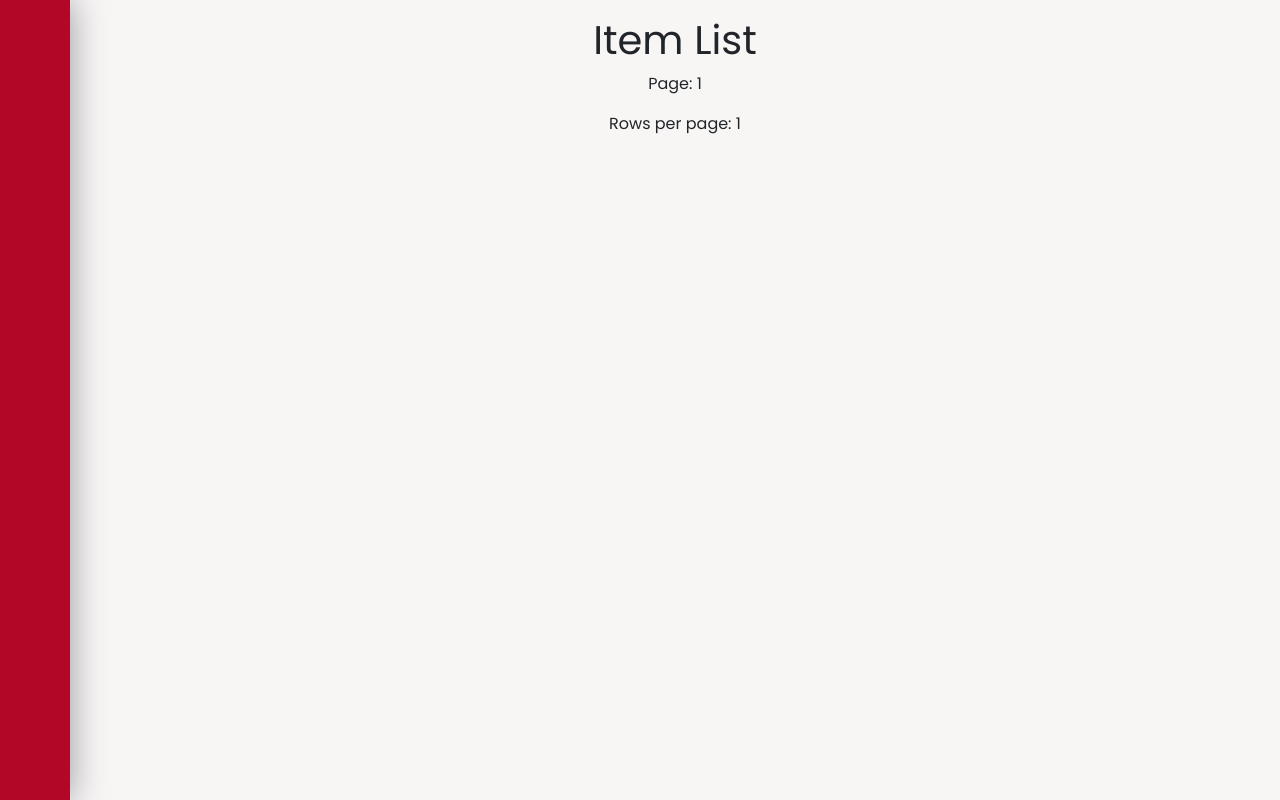
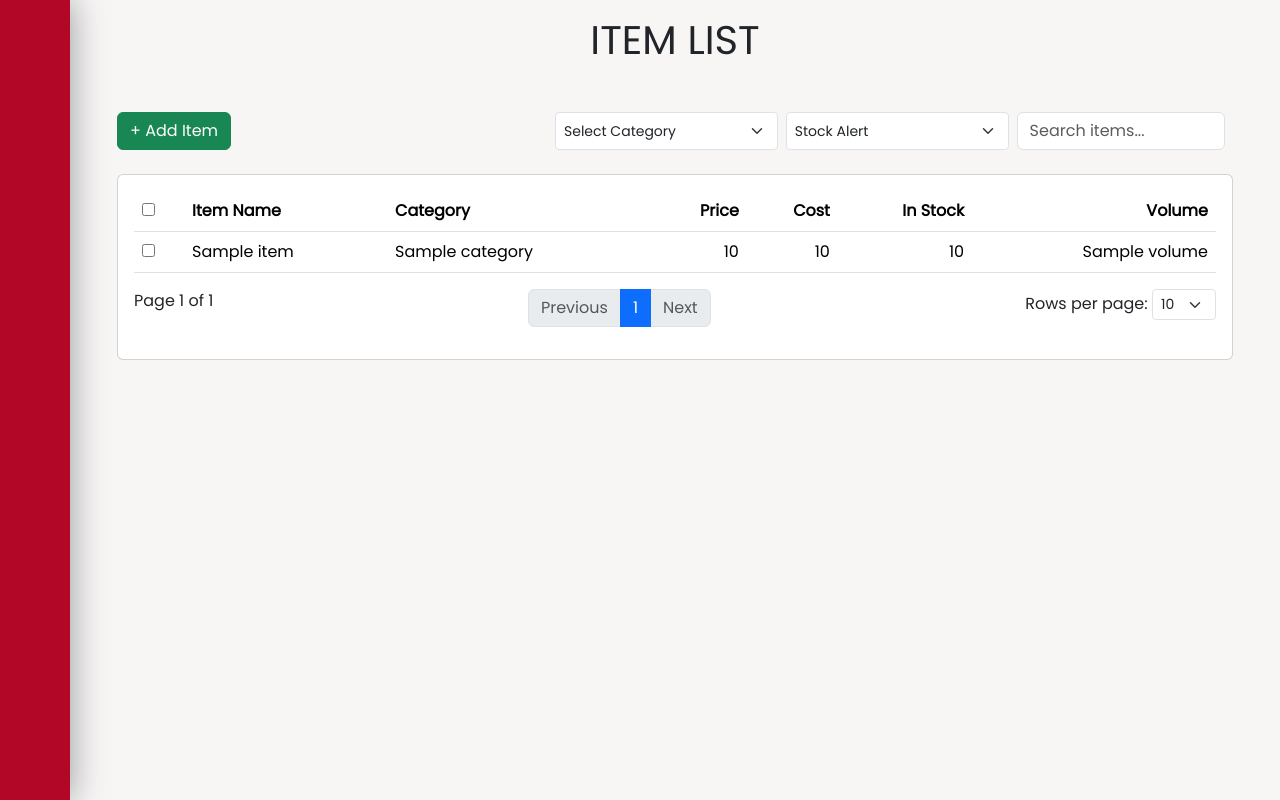
Before and after one commit to porgarmer/Coffyy-Inventory-Management-System, a Django app: template item_list/templates/item_list/index.html in a window 1280 px wide. Run offline with Django 5.2, Linux system fonts and the light colour scheme; the template is opened without the code that fills it: most values are stand-ins (such as "Sample title", 1, 10 or a date in 2020); some libraries are stand-ins or nearby versions.

Commit message:
front end

```diff
--- a/item_list/templates/item_list/index.html
+++ b/item_list/templates/item_list/index.html
@@ -1,9 +1,133 @@
-{% extends 'base.html' %}
+{% extends "base.html" %}
+{% load static %}
 
-{% block title %}Item List{% endblock %}
+{% block title %}ITEM LIST{% endblock %}
+{% block content %}
+<h1>ITEM LIST</h1>
 
-{% block content %}
-<h1>Item List</h1>
-<p>Page: {{ page }}</p>
-<p>Rows per page: {{ rows_per_page }}</p>
+<div id="right-popup" class="right-popup">
+    <div class="popup-content">
+        <span id="popup-message">This is a sample popup message.</span>
+    </div>
+</div>
+
+<div class="container mt-5">
+    <div class="d-flex justify-content-between align-items-center mb-4">
+        <div class="d-flex">
+            <form id="delete-form">
+                <a href="#" class="btn btn-success me-2" id="add-item">+ Add Item</a>
+                <button type="button" class="btn btn-outline-danger d-none" id="delete-button">Delete Selected</button>
+            </form>
+        </div>
+
+        <!-- Search Bar with Combo Boxes for Category and Stock Alert -->
+        <div class="d-flex ms-auto">
+            <!-- Category Combo Box -->
+            <select id="category-filter" class="form-select form-select-sm me-2" aria-label="Select Category">
+                <option value="">Select Category</option>
+                {% for category in categories %}
+                    <option value="{{ category.id }}">{{ category.name }}</option>
+                {% endfor %}
+            </select>
+
+            <!-- Stock Alert Combo Box -->
+            <select id="stock-alert-filter" class="form-select form-select-sm me-2" aria-label="Select Stock Alert">
+                <option value="">Stock Alert</option>
+                <option value="low">Low Stock</option>
+                <option value="medium">Medium Stock</option>
+                <option value="high">High Stock</option>
+            </select>
+
+            <!-- Search Input -->
+            <input
+                type="text"
+                id="item-search-bar"
+                class="form-control me-2"
+                placeholder="Search items..."
+                aria-label="Search Items"
+            >
+        </div>
+    </div>
+
+    <div class="card">
+        <div class="card-body">
+            <table class="table table-hover">
+                <thead>
+                    <tr>
+                        <th scope="col" style="width: 50px;">
+                            <input type="checkbox" id="select-all">
+                        </th>
+                        <th scope="col">Item Name</th>
+                        <th scope="col">Category</th>
+                        <th scope="col" style="text-align: right;">Price</th>
+                        <th scope="col" style="text-align: right;">Cost</th>
+                        <th scope="col" style="text-align: right;">In Stock</th>
+                        <th scope="col" style="text-align: right;">Volume</th>
+                    </tr>
+                </thead>
+                <tbody id="item-table-body">
+                    {% for item in items %}
+                        <tr class="item-row">
+                            <td><input type="checkbox" name="selected_items" value="{{ item.id }}"></td>
+                            <td>{{ item.name }}</td>
+                            <td>{{ item.category }}</td>
+                            <td style="text-align: right;">{{ item.price }}</td>
+                            <td style="text-align: right;">{{ item.cost }}</td>
+                            <td style="text-align: right;">{{ item.stock }}</td>
+                            <td style="text-align: right;">{{ item.volume }}</td>
+                        </tr>
+                    {% endfor %}
+                </tbody>
+            </table>
+
+            <!-- Updated Pagination -->
+            <div class="d-flex justify-content-between mt-3">
+                <div>Page {{ items.number }} of {{ items.paginator.num_pages }}</div>
+                <div>
+                    <ul class="pagination justify-content-center">
+                        {% if items.has_previous %}
+                        <li class="page-item">
+                            <a class="page-link" href="?page={{ items.previous_page_number }}&rows={{ rows_per_page }}">Previous</a>
+                        </li>
+                        {% else %}
+                        <li class="page-item disabled">
+                            <a href="#" class="page-link">Previous</a>
+                        </li>
+                        {% endif %}
+
+                        {% for num in items.paginator.page_range %}
+                        <li class="page-item {% if num == items.number %}active{% endif %}">
+                            <a class="page-link" href="?page={{ num }}&rows={{ rows_per_page }}">{{ num }}</a>
+                        </li>
+                        {% endfor %}
+
+                        {% if items.has_next %}
+                        <li class="page-item">
+                            <a href="?page={{ items.next_page_number }}&rows={{ rows_per_page }}" class="page-link">Next</a>
+                        </li>
+                        {% else %}
+                        <li class="page-item disabled">
+                            <a href="#" class="page-link">Next</a>
+                        </li>
+                        {% endif %}
+                    </ul>
+                </div>
+                <div>
+                    Rows per page:
+                    <form method="GET" id="rows-per-page-form" class="d-inline-block">
+                        <select name="rows" id="rows-per-page" class="form-select form-select-sm d-inline-block w-auto">
+                            <option value="10" {% if rows_per_page == 10 %}selected{% endif %}>10</option>
+                            <option value="20" {% if rows_per_page == 20 %}selected{% endif %}>20</option>
+                            <option value="50" {% if rows_per_page == 50 %}selected{% endif %}>50</option>
+                        </select>
+                        <input type="hidden" name="page" value="1">
+                    </form>
+                </div>
+            </div>
+        </div>
+    </div>
+</div>
+
+<link rel="stylesheet" href="{% static 'css/index.css' %}">
+<script src="{% static 'js/index.js' %}"></script>
 {% endblock %}
```
Also changed, not shown: item_list/static/css/index.css (added, +43 -0 lines), item_list/static/js/index.js (added).
